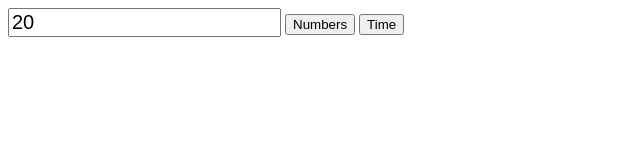
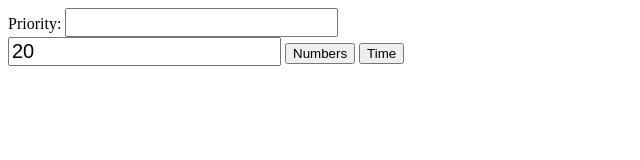
Before and after one commit to quanna19596/generate, a plain HTML site: page index.html in a window 1280 px wide. Shown: the whole page, without its empty margins (0-640 px from the left). Drawn offline with Linux system fonts and the light colour scheme.

Commit message:
Update index.html

```diff
--- a/index.html
+++ b/index.html
@@ -6,7 +6,11 @@
     <title>Document</title>
 </head>
 <body>
-    <input style="font-size: 20px;" type="text" id="nums" required value="20">
+    <div>
+        <label>Priority: </label>
+        <input style="font-size: 20px;" type="text" id="priority">
+    </div>
+    <input style="font-size: 20px;" type="text" id="nums" value="20">
 
     <button id="numbersBtn">Numbers</button>
     <button id="timeBtn">Time</button>
@@ -22,10 +26,11 @@
         const copyBtn = document.getElementById('copyBtn');
         const time = document.getElementById('time');
         const result = document.getElementById('res');
+        const priorityInput = document.getElementById('priority');
 
         numbersBtn.addEventListener('click', () => {
             const nums = document.getElementById('nums').value;
-            let res = [];
+            let res = priorityInput.value ? priorityInput.value.split(" ") : [];
             let count = 1;
             const arr = ['00', '01', '02', '03', '04', '05', '06', '07', '08', '09', '10', '11', '12', '13', '14', '15', '16', '17', '18', '19', '20', '21', '22', '23', '24', '25', '26', '27', '28', '29', '30', '31', '32', '33', '34', '35', '36', '37', '38', '39', '40', '41', '42', '43', '44', '45', '46', '47', '48', '49', '50', '51', '52', '53', '54', '55', '56', '57', '58', '59', '60', '61', '62', '63', '64', '65', '66', '67', '68', '69', '70', '71', '72', '73', '74', '75', '76', '77', '78', '79', '80', '81', '82', '83', '84', '85', '86', '87', '88', '89', '90', '91', '92', '93', '94', '95', '96', '97', '98', '99'];
             while (count <= +nums) {
```
